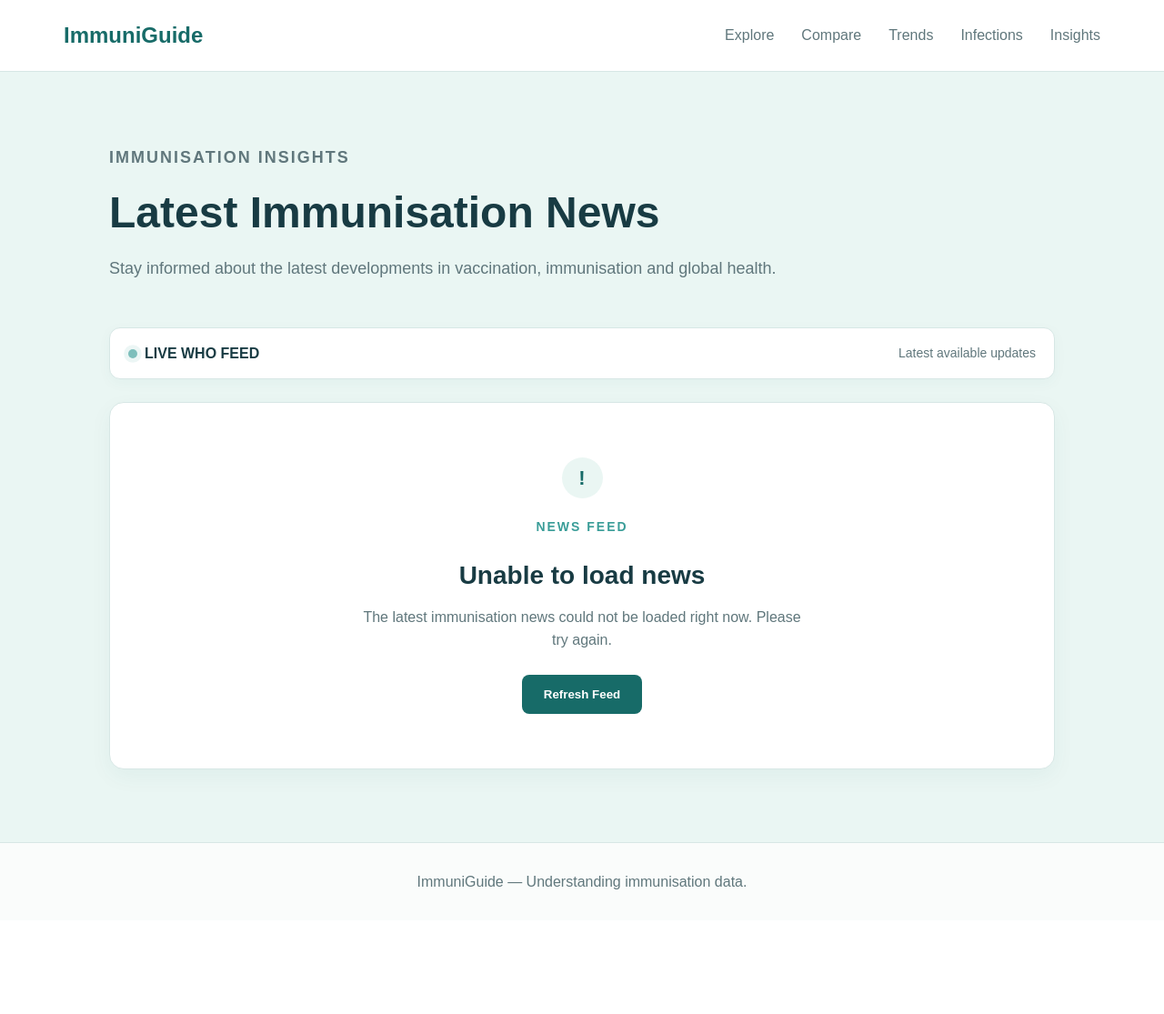
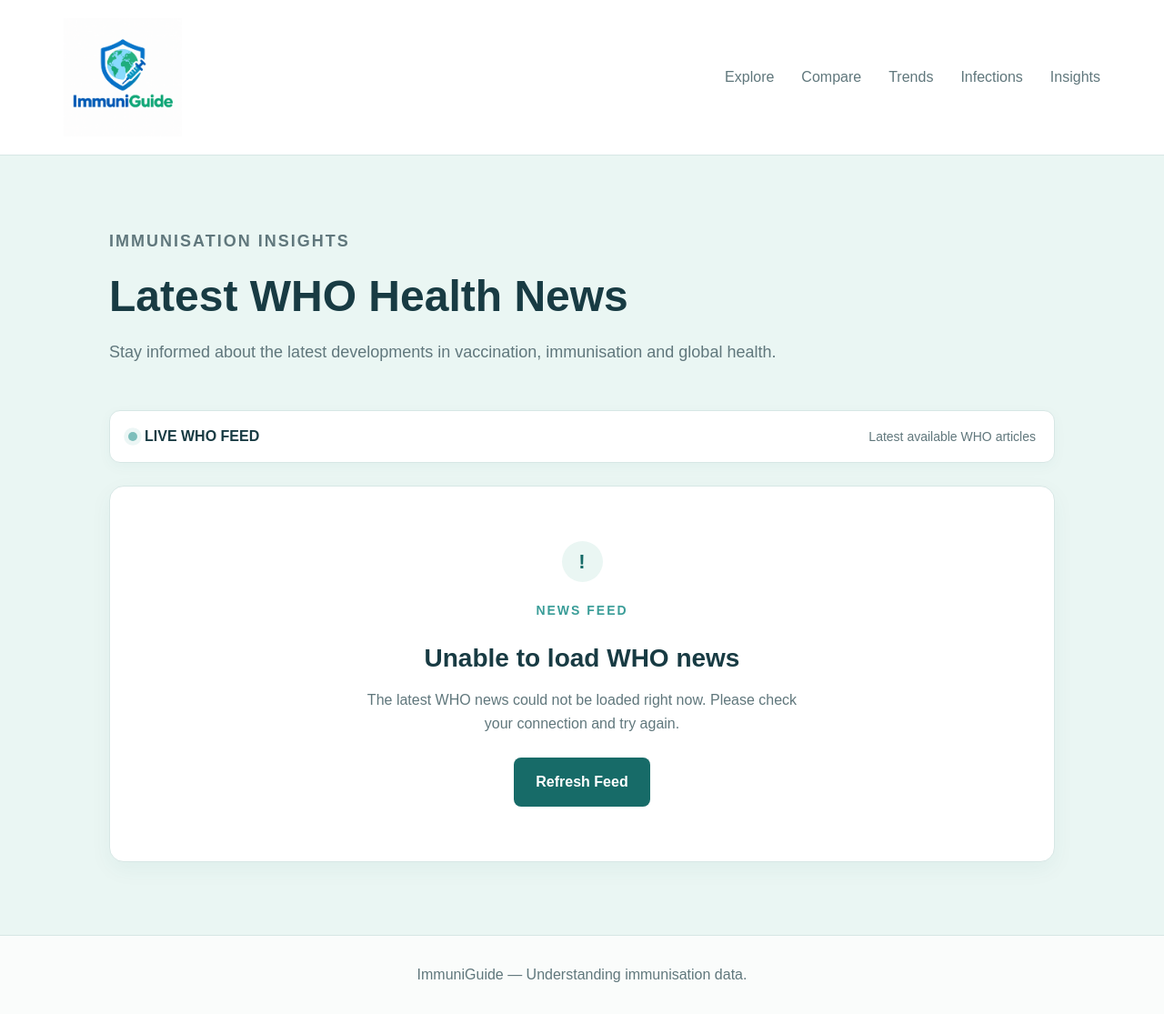
Before and after one commit to br4dleyhub/ImmuniGuide, a Flask app: page /insights in a window 1280 px wide. Shown: the whole page at 91% size. Before the commit the page ends 978 px from the top, so only its background shows below. Run offline with Flask 3, Linux system fonts and the light colour scheme; data that the repository does not hold is empty.

Commit message:
Fix design - add logo - fix WHO API links

````diff
--- a/app.py
+++ b/app.py
@@ -77,9 +77,34 @@ def get_news():
             data = []
 
 
-        # Sort articles by the real publication date
+        # =====================================================
+        # SORT BY PUBLICATION DATE
+        # =====================================================
 
         def get_date(item):
+
+            date = item.get(
+                "PublicationDateAndTime",
+                ""
+            )
+
+            if date:
+
+                try:
+
+                    return datetime.fromisoformat(
+                        date.replace(
+                            "Z",
+                            "+00:00"
+                        )
+                    )
+
+                except (ValueError, TypeError):
+
+                    pass
+
+
+            # Fallback to FormatedDate
 
             date = item.get(
                 "FormatedDate",
@@ -104,20 +129,9 @@ def get_news():
         )
 
 
-        # Show the newest articles in the terminal
-
-        print("SORTED WHO ARTICLES:")
-
-        for item in data[:10]:
-
-            print(
-                item.get("Title"),
-                "=> DATE:",
-                item.get("FormatedDate")
-            )
-
-
-        # Get the 10 newest articles
+        # =====================================================
+        # GET THE 10 NEWEST ARTICLES
+        # =====================================================
 
         for item in data[:10]:
 
@@ -127,15 +141,45 @@ def get_news():
             )
 
 
+            # =================================================
+            # ARTICLE LINK
+            # =================================================
+
             link = item.get(
                 "ItemDefaultUrl",
-                "#"
+                ""
             )
 
 
-            # Convert WHO relative links
+            if link:
 
-            if link and link.startswith("/"):
+                # Remove WHO domain if included
+
+                link = link.replace(
+                    "https://www.who.int",
+                    ""
+                )
+
+
+                # Make sure the link starts with /
+
+                if not link.startswith("/"):
+
+                    link = "/" + link
+
+
+                # Add /news/item/ when WHO returns
+                # only the article slug
+
+                if not link.startswith(
+                    "/news/item/"
+                ):
+
+                    link = (
+                        "/news/item"
+                        + link
+                    )
+
 
                 link = (
                     "https://www.who.int"
@@ -143,10 +187,14 @@ def get_news():
                 )
 
 
-            if not link or link == "#":
+            if not link:
 
                 continue
 
+
+            # =================================================
+            # PUBLICATION DATE
+            # =================================================
 
             published = item.get(
                 "FormatedDate",
@@ -154,13 +202,19 @@ def get_news():
             )
 
 
+            # =================================================
+            # NEWS TYPE
+            # =================================================
+
             news_type = item.get(
                 "NewsType",
                 "WHO NEWS"
             )
 
 
-            # Work out a simple category
+            # =================================================
+            # SIMPLE CATEGORY
+            # =================================================
 
             title_lower = title.lower()
 
@@ -172,14 +226,29 @@ def get_news():
                     "measles",
                     "polio",
                     "outbreak",
-                    "disease",
                     "mpox",
                     "cholera",
-                    "infection"
+                    "infection",
+                    "disease"
                 ]
             ):
 
-                category = "OUTBREAK"
+                category = "OUTBREAK & DISEASE"
+
+
+            elif any(
+                word in title_lower
+                for word in [
+                    "vaccine",
+                    "vaccination",
+                    "immunisation",
+                    "immunization",
+                    "vaccinated",
+                    "coverage"
+                ]
+            ):
+
+                category = "IMMUNISATION"
 
 
             elif any(
@@ -200,21 +269,6 @@ def get_news():
             elif any(
                 word in title_lower
                 for word in [
-                    "vaccine",
-                    "vaccination",
-                    "immunisation",
-                    "immunization",
-                    "coverage",
-                    "vaccinated"
-                ]
-            ):
-
-                category = "IMMUNISATION"
-
-
-            elif any(
-                word in title_lower
-                for word in [
                     "guidance",
                     "recommendation",
                     "position paper",
@@ -223,13 +277,17 @@ def get_news():
                 ]
             ):
 
-                category = "POLICY"
+                category = "POLICY & GUIDANCE"
 
 
             else:
 
-                category = "HEALTH NEWS"
+                category = "GLOBAL HEALTH"
 
+
+            # =================================================
+            # SAVE ARTICLE
+            # =================================================
 
             articles.append({
 
@@ -246,6 +304,12 @@ def get_news():
             })
 
 
+        print(
+            "WHO NEWS ARTICLES LOADED:",
+            len(articles)
+        )
+
+
         return articles
 
 
@@ -257,7 +321,6 @@ def get_news():
         )
 
         return []
-
 
 # =========================================================
 # HOME
--- a/static/style.css
+++ b/static/style.css
@@ -36,6 +36,11 @@ body {
     line-height: 1.6;
 }
 
+.logo img {
+    width: 130px;
+    height: auto;
+    display: block;
+}
 
 /* ================================================= */
 /* NAVIGATION */
--- a/templates/base.html
+++ b/templates/base.html
@@ -5,26 +5,43 @@
 
     <meta charset="UTF-8">
 
-    <meta name="viewport" content="width=device-width, initial-scale=1.0">
+    <meta
+        name="viewport"
+        content="width=device-width, initial-scale=1.0"
+    >
 
     <title>
         {% block title %}ImmuniGuide{% endblock %}
     </title>
 
-    <link rel="stylesheet"
-          href="{{ url_for('static', filename='style.css') }}">
+    <link
+        rel="stylesheet"
+        href="{{ url_for('static', filename='style.css') }}"
+    >
 
 </head>
 
 <body>
 
+
+    <!-- NAVIGATION -->
+
     <nav>
 
         <div class="nav-container">
 
-            <a href="{{ url_for('home') }}" class="logo">
-                ImmuniGuide
+            <a
+                href="{{ url_for('home') }}"
+                class="logo"
+            >
+
+                <img
+                    src="{{ url_for('static', filename='images/immuniguide-logo.png') }}"
+                    alt="ImmuniGuide"
+                >
+
             </a>
+
 
             <div class="nav-links">
 
@@ -54,12 +71,18 @@
 
     </nav>
 
+
+    <!-- MAIN CONTENT -->
+
     <main>
 
         {% block content %}
         {% endblock %}
 
     </main>
+
+
+    <!-- FOOTER -->
 
     <footer>
 
@@ -69,6 +92,7 @@
 
     </footer>
 
+
 </body>
 
 </html>
--- a/templates/infections.html
+++ b/templates/infections.html
@@ -1,4 +1,3 @@
-```html
 {% extends "base.html" %}
 
 {% block title %}
@@ -871,4 +870,3 @@ Infection Data | ImmuniGuide
 </section>
 
 {% endblock %}
-```
--- a/templates/insights.html
+++ b/templates/insights.html
@@ -1,12 +1,15 @@
 {% extends "base.html" %}
 
 {% block title %}
-Insights | ImmuniGuide
+
+    Insights | ImmuniGuide
+
 {% endblock %}
 
 {% block content %}
 
 <section class="explore-page">
+
 
     <!-- PAGE HEADER -->
 
@@ -17,7 +20,7 @@ Insights | ImmuniGuide
         </p>
 
         <h1>
-            Latest Immunisation News
+            Latest WHO Health News
         </h1>
 
         <p>
@@ -43,7 +46,7 @@ Insights | ImmuniGuide
         </div>
 
         <span class="update-time">
-            Latest available updates
+            Latest available WHO articles
         </span>
 
     </div>
@@ -59,18 +62,24 @@ Insights | ImmuniGuide
 
         <article class="insight-news-card">
 
+
             <!-- CATEGORY -->
 
             <div class="news-card-top">
 
                 <span class="news-category">
+
                     {{ article.category }}
+
                 </span>
+
 
                 {% if article.news_type %}
 
                 <span class="news-type">
+
                     {{ article.news_type }}
+
                 </span>
 
                 {% endif %}
@@ -81,7 +90,9 @@ Insights | ImmuniGuide
             <!-- TITLE -->
 
             <h2>
+
                 {{ article.title }}
+
             </h2>
 
 
@@ -90,7 +101,11 @@ Insights | ImmuniGuide
             {% if article.published %}
 
             <p class="news-date">
+
+                Published:
+
                 {{ article.published }}
+
             </p>
 
             {% endif %}
@@ -100,10 +115,11 @@ Insights | ImmuniGuide
 
             <p class="news-description">
 
-                Latest information from the
-                World Health Organization relating to
-                global health, vaccination and
-                immunisation developments.
+                Latest information published by the
+                World Health Organization.
+
+                This article is provided directly from
+                the WHO news feed.
 
             </p>
 
@@ -114,12 +130,17 @@ Insights | ImmuniGuide
                 href="{{ article.link }}"
                 target="_blank"
                 rel="noopener noreferrer"
-                class="news-link">
+                class="news-link"
+            >
 
-                Read article
-                <span>→</span>
+                Read on WHO
+
+                <span>
+                    →
+                </span>
 
             </a>
+
 
         </article>
 
@@ -139,10 +160,11 @@ Insights | ImmuniGuide
             </span>
 
             <strong>
-                World Health Organization(WHO)
+                World Health Organization (WHO)
             </strong>
 
         </div>
+
 
         <div>
 
@@ -151,19 +173,24 @@ Insights | ImmuniGuide
             </span>
 
             <strong>
-                Live news feed
+                Live WHO news feed
             </strong>
 
         </div>
 
+
         <div>
 
             <span class="feed-info-label">
-                UPDATES
+                ARTICLES
             </span>
 
             <strong>
-                Latest available articles
+
+                {{ articles|length }}
+
+                latest articles
+
             </strong>
 
         </div>
@@ -171,7 +198,24 @@ Insights | ImmuniGuide
     </div>
 
 
+    <!-- REFRESH -->
+
+    <div class="refresh-container">
+
+        <a
+            href="{{ url_for('insights') }}"
+            class="primary-button"
+        >
+
+            Refresh News
+
+        </a>
+
+    </div>
+
+
     {% else %}
+
 
     <!-- ERROR STATE -->
 
@@ -181,49 +225,38 @@ Insights | ImmuniGuide
             !
         </div>
 
+
         <p class="eyebrow">
             NEWS FEED
         </p>
 
+
         <h2>
-            Unable to load news
+            Unable to load WHO news
         </h2>
 
+
         <p>
-            The latest immunisation news could not be
-            loaded right now. Please try again.
+
+            The latest WHO news could not be loaded
+            right now.
+
+            Please check your connection and try again.
+
         </p>
 
-        <button
-            type="button"
+
+        <a
+            href="{{ url_for('insights') }}"
             class="primary-button"
-            onclick="window.location.reload()">
+        >
 
             Refresh Feed
 
-        </button>
+        </a>
 
     </div>
 
-    {% endif %}
-
-
-    <!-- REFRESH -->
-
-    {% if articles %}
-
-    <div class="refresh-container">
-
-        <button
-            type="button"
-            class="primary-button"
-            onclick="window.location.reload()">
-
-            Refresh News
-
-        </button>
-
-    </div>
 
     {% endif %}
 
````
Also changed, not shown: templates/compare.html (+76 -8 lines), templates/explore.html (+76 -28 lines), templates/trends.html (+36 -3 lines), static/images/immuniguide-logo.png (added).
